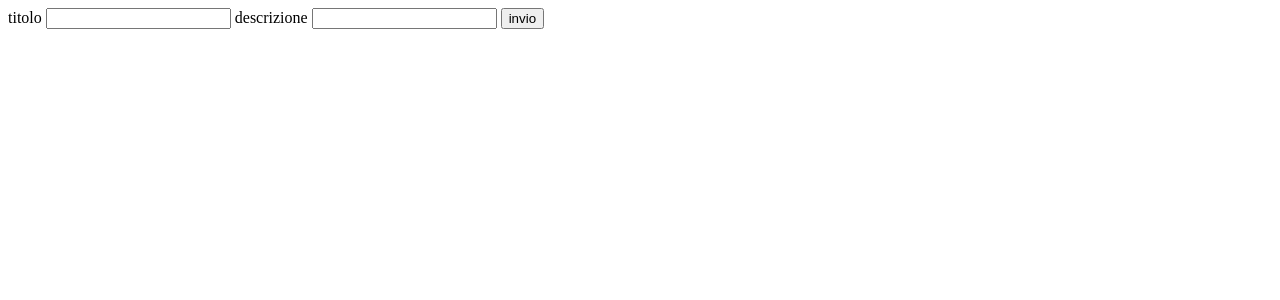
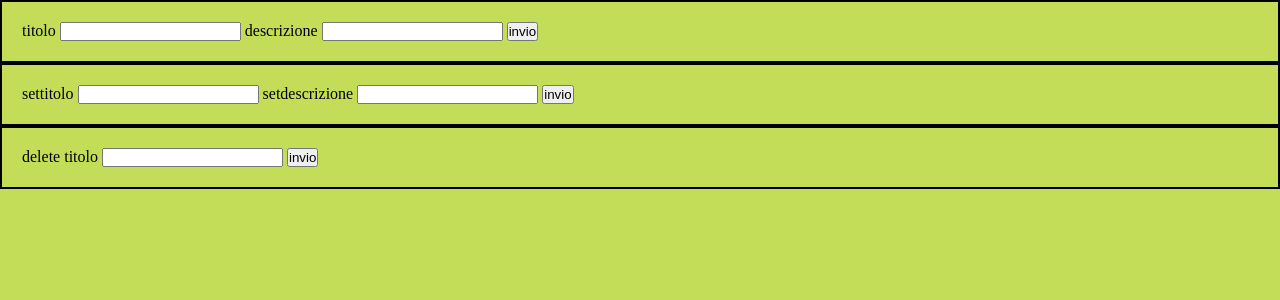
Before and after one commit to GiuseppeVigliaturo/php-crud-read-create-update, a PHP site: page / in a window 1280 px wide. Shown: the top 300 px of the page. Run offline with PHP 8.4, Linux system fonts and the light colour scheme; data that the repository does not hold is empty; some libraries are stand-ins or nearby versions.

Commit message:
Esercizio ultimato con anche la versione update e delete

```diff
--- a/index.php
+++ b/index.php
@@ -41,9 +41,24 @@
 
     <form id="myForm">
       <label for="titolo">titolo</label>
-      <input type="text" name="titolo" value="">
+      <input id="title" type="text" name="titolo" value="">
       <label for="descrizione">descrizione</label>
-      <input type="text" name="descrizione" value="">
+      <input id="descrizione" type="text" name="descrizione" value="">
+      <input type="submit" name="" value="invio">
+
+    </form>
+    <form id="myForm2">
+      <label for="titolo2">settitolo</label>
+      <input id="title2"type="text" name="titolodue" value="">
+      <label for="descrizione2">setdescrizione</label>
+      <input id="descrizione2"type="text" name="descrizionedue" value="">
+      <input type="submit" name="" value="invio">
+
+    </form>
+
+    <form id="myForm3">
+      <label for="titolo3">delete titolo</label>
+      <input id="title3" type="text" name="titolodel" value="">
       <input type="submit" name="" value="invio">
 
     </form>
--- a/script.js
+++ b/script.js
@@ -1,6 +1,5 @@
 function reset(){
   $('#container').html('');
-  // $(input).val('');
 }
 
 function printData(data) {
@@ -17,6 +16,31 @@ function printData(data) {
     target.append(configurazioneHTML);
 
   }
+}
+
+function deleteConfig(event) {
+    event.preventDefault();
+ reset();
+  var me = $(this);
+  $.ajax({
+
+    url: 'delete.php',
+    method: 'POST',
+    data: me.serialize(),
+    success: function(data) {
+      //questo data contiene se l'esito della chiamata
+      if (data) {
+        getData();
+      }
+    },
+    error: function(error) {
+
+      console.log("error", error);
+    }
+  });
+  //evita alla pagina di ricaricarsi ogni volta
+ return false;
+
 }
 
 function insertNewConfig() {
@@ -43,6 +67,33 @@ function insertNewConfig() {
 
 }
 
+
+function setNewConfig(event) {
+  event.preventDefault();
+ reset();
+
+  var me = $(this);
+  $.ajax({
+
+    url: 'getSetConf.php',
+    method: 'POST',
+    data: me.serialize(),
+    success: function(data) {
+      //questo data contiene se l'esito della chiamata
+      if (data) {
+        getData();
+      }
+    },
+    error: function(error) {
+
+      console.log("error", error);
+    }
+  });
+  //evita alla pagina di ricaricarsi ogni volta
+ return false;
+
+}
+
 function getData() {
 
   $.ajax({
@@ -51,7 +102,6 @@ function getData() {
     method: 'GET',
     success: function(data) {
       console.log(data);
-
       printData(data);
     },
     error: function(error) {
@@ -65,6 +115,9 @@ function main() {
 
   getData();
   $("#myForm").submit(insertNewConfig);
+  $("#myForm2").submit(setNewConfig);
+  $("#myForm3").submit(deleteConfig);
+
 }
 
 $(document).ready(main);
--- /dev/null
+++ b/style.css
@@ -0,0 +1,26 @@
+*
+{
+  margin: 0;
+  padding: 0;
+  box-sizing: border-box;
+}
+body
+{
+  background-color: rgba(184, 215, 58, 0.84);
+}
+form{
+  padding: 20px;
+  border: 2px solid black;
+
+}
+.box
+{
+  padding: 10px;
+  border: 1px solid grey;
+  text-align: center;
+}
+.box > p
+{
+  padding: 10px;
+  font-size: 1.2em;
+}
```
Also changed, not shown: delete.php (added, +35 -0 lines), getSetConf.php (added, +40 -0 lines).
